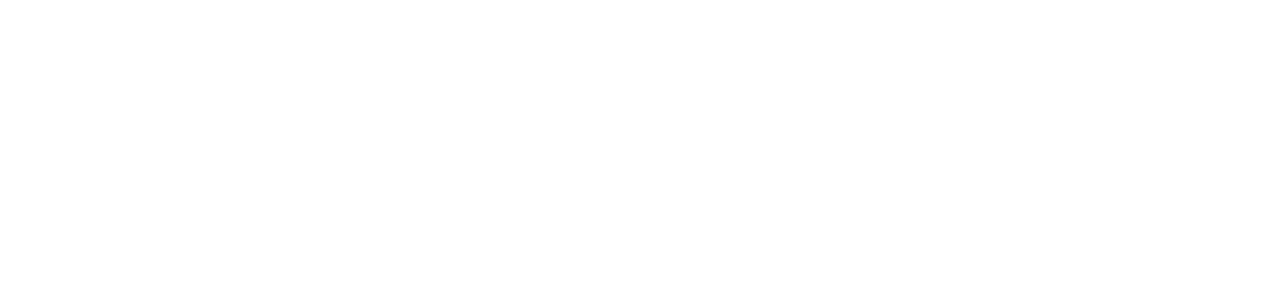
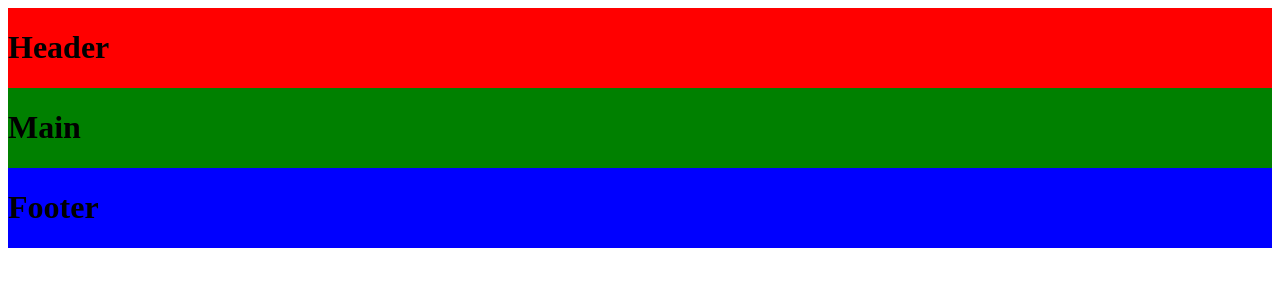
Before and after one commit to jtbrad/jtbrad.github.io, a plain HTML site: page index.html in a window 1280 px wide. Drawn offline with Linux system fonts and the light colour scheme.

Commit message:
Create initial layout

```diff
--- a/index.html
+++ b/index.html
@@ -1,10 +1,20 @@
 <!DOCTYPE html>
 <html lang="en">
 <head>
+    <link rel="stylesheet" href="resources/css/style.css">
     <meta charset="UTF-8">
+    <meta name="viewport" content="width=device-width, initial-scale=1">
     <title>Jacob T. Bradford</title>
 </head>
 <body>
-
+    <header>
+        <h1>Header</h1>
+    </header>
+    <main>
+        <h1>Main</h1>
+    </main>
+    <footer>
+        <h1>Footer</h1>
+    </footer>
 </body>
 </html>
--- /dev/null
+++ b/resources/css/style.css
@@ -0,0 +1,30 @@
+/* General */
+* {
+    box-sizing: border-box;
+}
+
+body {
+    display: grid;
+    grid-template-columns: repeat(12, 1fr);
+}
+
+body > * {
+    grid-column: 1 / span 12;
+}
+
+/* Heading */
+header {
+    background-color: red;
+}
+
+/* Content */
+
+main {
+    background-color: green;
+}
+
+/* Footer */
+
+footer {
+    background-color: blue;
+}
```
